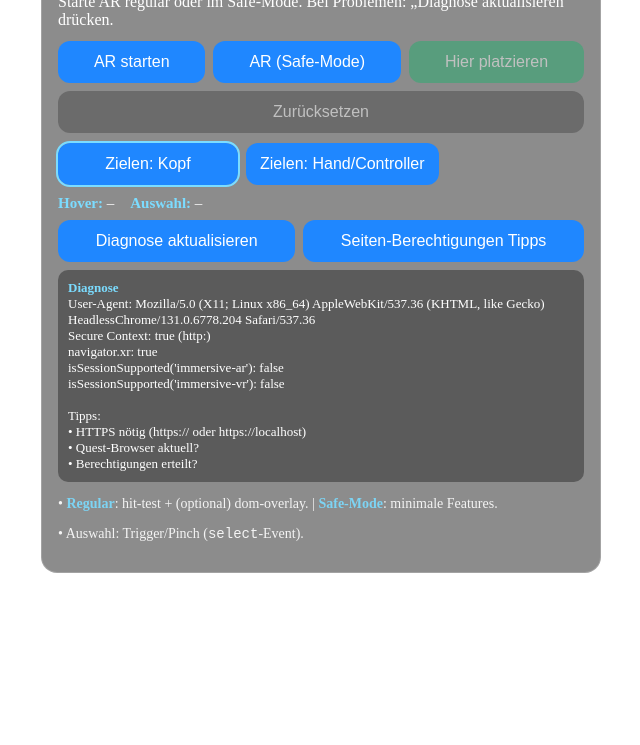
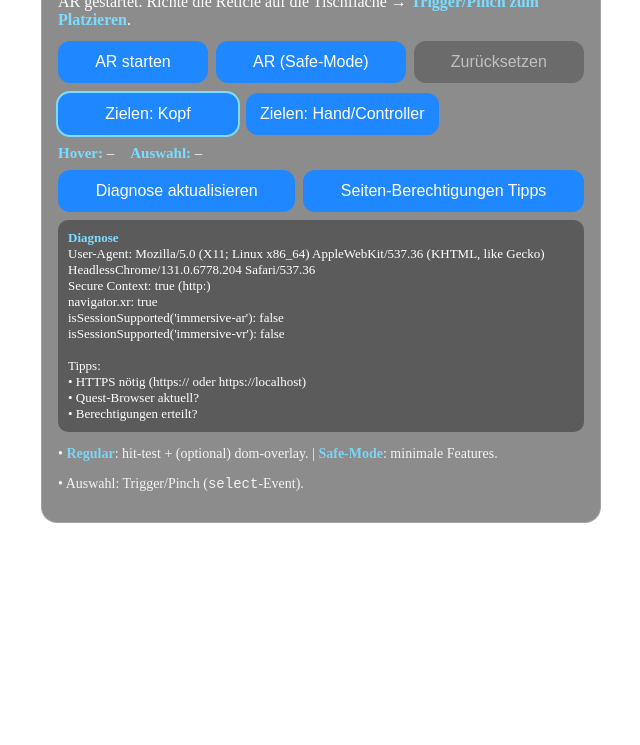
Before and after one commit to Cesarus85/battleshipnew, a plain HTML site: page index.html in a window 1280 px wide. Shown: the part 55-800 px from the top of the page, without its empty margins (319-959 px from the left). Drawn offline with nearby package versions, Linux system fonts and the light colour scheme.

Commit message:
Update index.html

```diff
--- a/index.html
+++ b/index.html
@@ -18,13 +18,13 @@
     <div id="ui">
       <h1>AR Battleship</h1>
       <p id="status">
-        Starte AR regulär oder im Safe-Mode. Bei Problemen: „Diagnose aktualisieren“ drücken.
+  AR gestartet. Richte die Reticle auf die Tischfläche → <strong>Trigger/Pinch zum Platzieren</strong>.
       </p>
 
       <div class="buttons">
         <button id="btnStart">AR starten</button>
         <button id="btnStartSafe">AR (Safe-Mode)</button>
-        <button id="btnPlace" disabled>Hier platzieren</button>
+        <button id="btnPlace" disabled style="display:none">Hier platzieren</button>
         <button id="btnReset" disabled>Zurücksetzen</button>
       </div>
 
```
